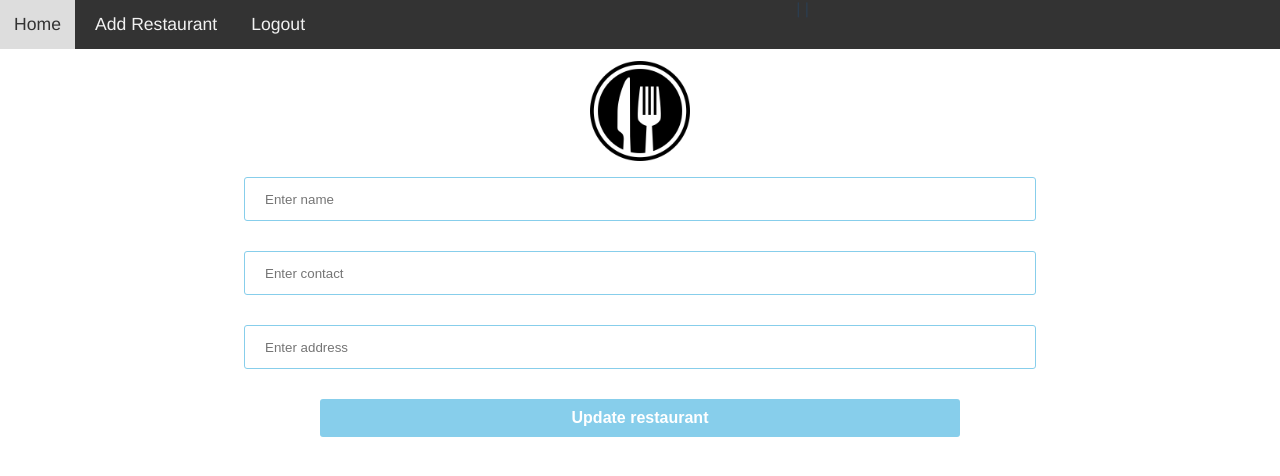
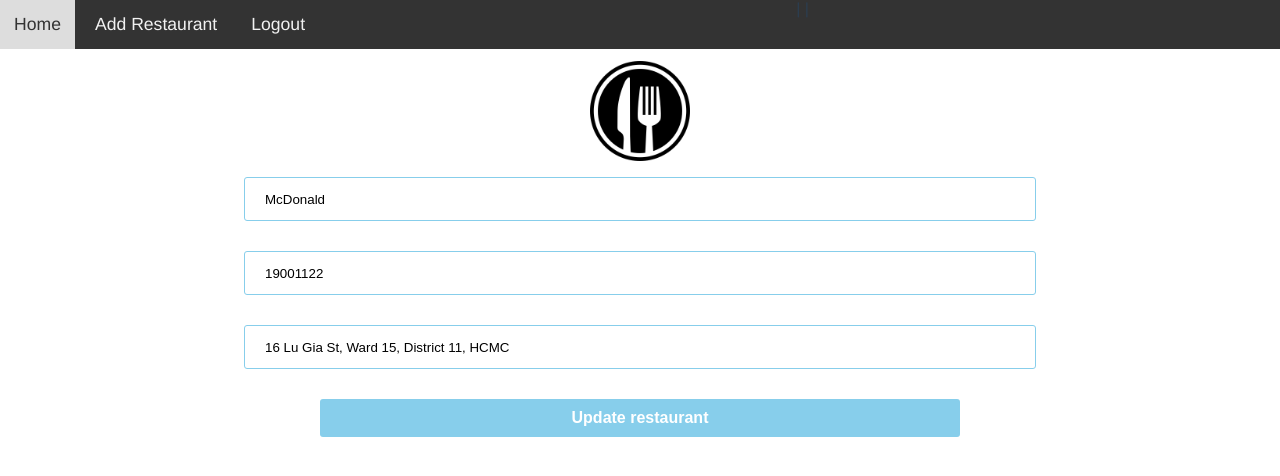
Before and after one commit to owentr1369/restaurant-management-app-vue3, a Vue app: page /update/1 in a window 1280 px wide. Shown: the top 476 px of the page. Built offline with nearby package versions, Linux system fonts and the light colour scheme; data requests are answered from the project's data file; sample sign-in values are in the browser's storage.

Commit message:
Prefill update restaurant form

```diff
--- a/src/views/UpdateView.vue
+++ b/src/views/UpdateView.vue
@@ -31,6 +31,7 @@
 </template>
 
 <script>
+import axios from "axios";
 export default {
   data() {
     return {
@@ -40,6 +41,17 @@ export default {
         address: "",
       },
     };
+  },
+  async mounted() {
+    let user = localStorage.getItem("user-info");
+    if (!user) {
+      this.$router.push({ name: "signup" });
+    }
+    const result = await axios.get(
+      `http://localhost:3000/restaurants/${this.$route.params.id}`
+    );
+    this.restaurant = result.data;
+    console.log(this.restaurant);
   },
 };
 </script>
```
